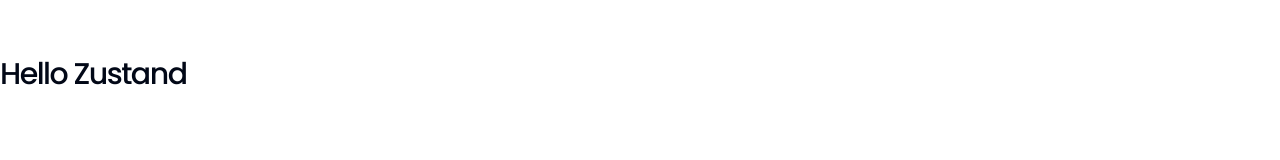
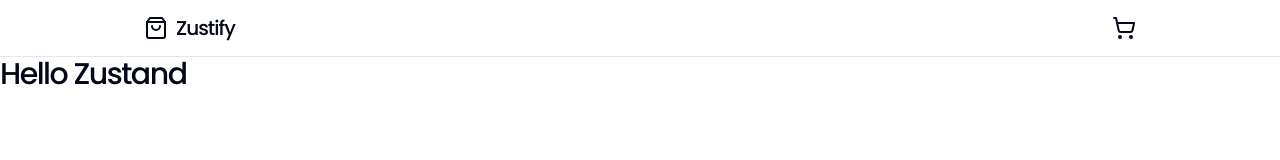
Before and after one commit to robiuzzaman4/zustand-shopping-cart, a Next.js app: page / in a window 1280 px wide. Shown: the top 160 px of the page. Built offline with nearby package versions, Linux system fonts and the light colour scheme.

Commit message:
feat: navbar design done

```diff
--- a/src/app/layout.tsx
+++ b/src/app/layout.tsx
@@ -1,6 +1,7 @@
 import type { Metadata } from "next";
 import { Poppins } from "next/font/google";
 import "./globals.css";
+import Navbar from "@/components/ui/navbar";
 
 const sans = Poppins({
   weight: ["300", "400", "500", "600", "700", "800"],
@@ -22,7 +23,10 @@
   return (
     <html lang="en">
       <body className={`${sans.variable} font-sans antialiased`}>
-        <div className="min-h-[calc(100vh-56px)] mt-14">{children}</div>
+        <div className="min-h-[calc(100vh-56px)] mt-14">
+          <Navbar />
+          {children}
+        </div>
       </body>
     </html>
   );
--- /dev/null
+++ b/src/components/ui/container.tsx
@@ -0,0 +1,17 @@
+import { cn } from "@/lib/utils";
+import React, { ReactNode } from "react";
+
+interface ContainerProps {
+  children: ReactNode;
+  className?: string;
+}
+
+const Container = ({ children, className }: ContainerProps) => {
+  return (
+    <div className={cn("w-full max-w-screen-lg mx-auto px-4", className)}>
+      {children}
+    </div>
+  );
+};
+
+export default Container;
--- /dev/null
+++ b/src/components/ui/navbar.tsx
@@ -0,0 +1,25 @@
+import React from "react";
+import Container from "@/components/ui/container";
+import Link from "next/link";
+import { ShoppingBag, ShoppingCart } from "lucide-react";
+
+const Navbar = () => {
+  return (
+    <nav className="w-full fixed top-0 bg-background border-b">
+      <Container className="h-14 flex items-center justify-between gap-4">
+        <Link
+          href="/"
+          className="flex items-center gap-2 text-xl font-medium tracking-tighter"
+        >
+          <ShoppingBag />
+          Zustify
+        </Link>
+        <Link href="/cart">
+          <ShoppingCart />
+        </Link>
+      </Container>
+    </nav>
+  );
+};
+
+export default Navbar;
```
